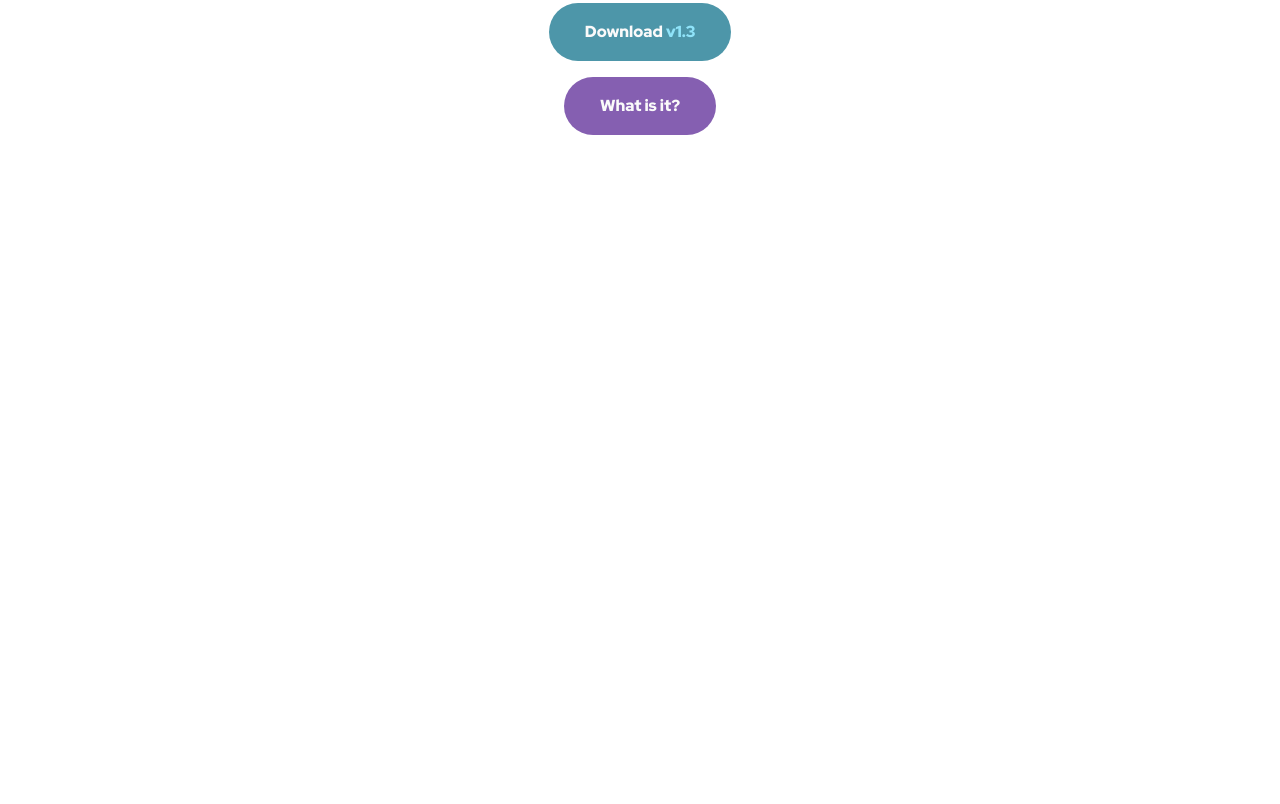
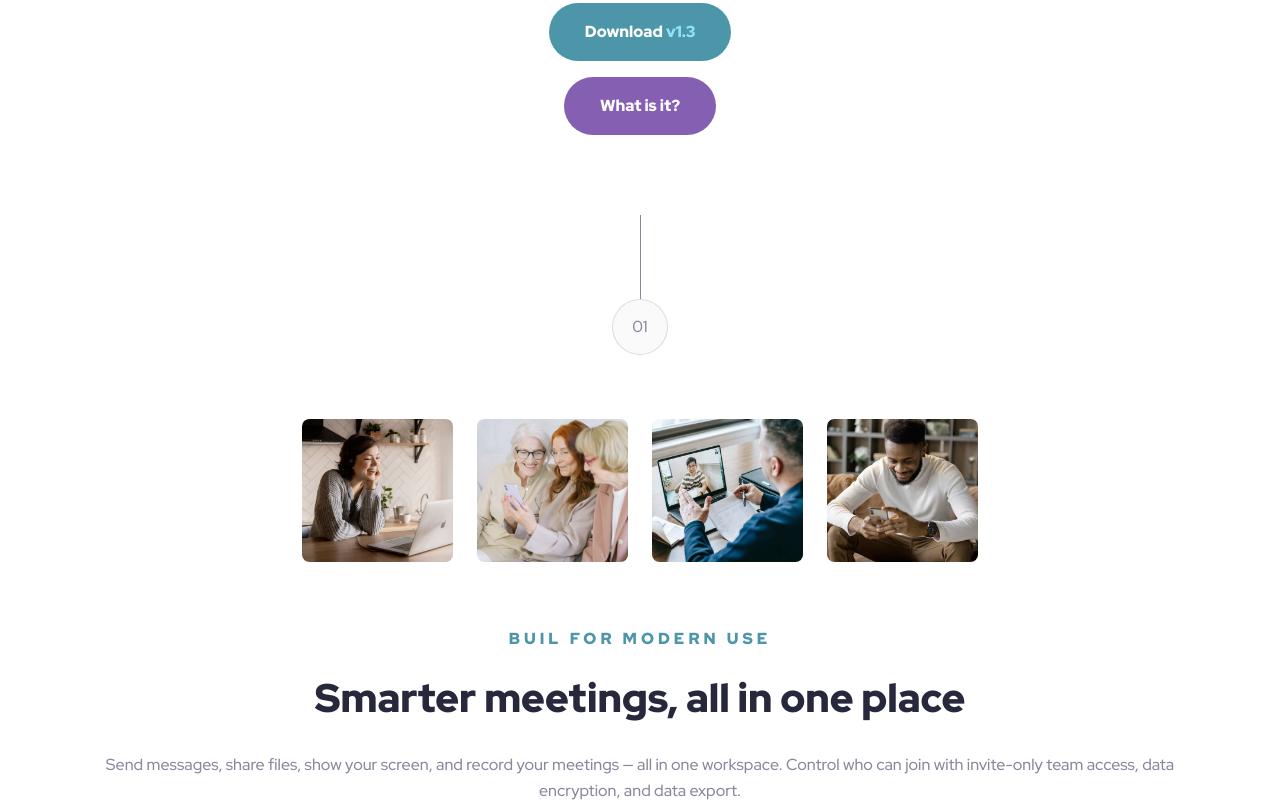
Before and after one commit to justinvanre/frontend-mentor-projects, a plain HTML site: page meet-landing-page/index.html in a window 1280 px wide. Shown: the part 466-1270 px from the top of the page. Before the commit the page ends 800 px from the top, so only its background shows below. Drawn offline with Linux system fonts and the light colour scheme.

Commit message:
Content service section meet up landing page

```diff
--- a/meet-landing-page/index.html
+++ b/meet-landing-page/index.html
@@ -36,5 +36,54 @@
     </div>
   </header>
 
+  <main>
+    <section class="service section-space">
+      <div class="section-nr">
+        <div class="section-nr__line"></div>
+        <div class="section-nr__circle">
+          01
+        </div>
+      </div>
+
+      <div class="service__media">
+        <figure>
+          <img
+            src="./assets/desktop/image-woman-in-videocall.jpg"
+            alt="woman in video call">
+        </figure>
+
+        <figure>
+          <img
+            src="./assets/desktop/image-women-videochatting.jpg"
+            alt="woman video chatting">
+        </figure>
+
+        <figure>
+          <img
+            src="./assets/desktop/image-men-in-meeting.jpg"
+            alt="man in a online meeting">
+        </figure>
+
+        <figure>
+          <img
+            src="./assets/desktop/image-man-texting.jpg"
+            alt="man texting">
+        </figure>
+      </div>
+
+      <div class="service__content">
+        <p class="overline">buil for modern use</p>
+        <h2>Smarter meetings, all in one place</h2>
+        <p class="service__content__text">
+          Send messages, share files, show your screen, and
+          record your meetings — all in one workspace. Control
+          who can join with invite-only team access, data
+          encryption, and data export.
+        </p>
+      </div>
+
+    </section>
+  </main>
+
 </body>
 </html>
```
